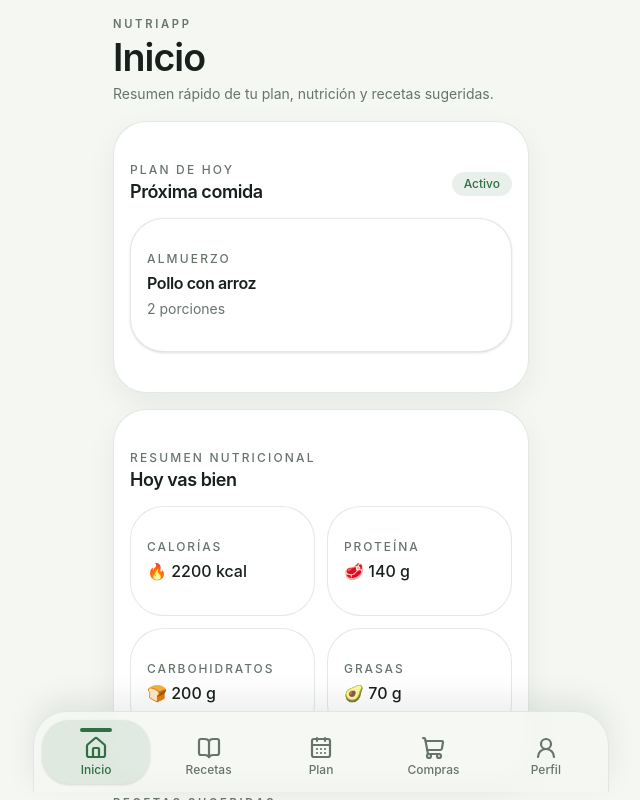
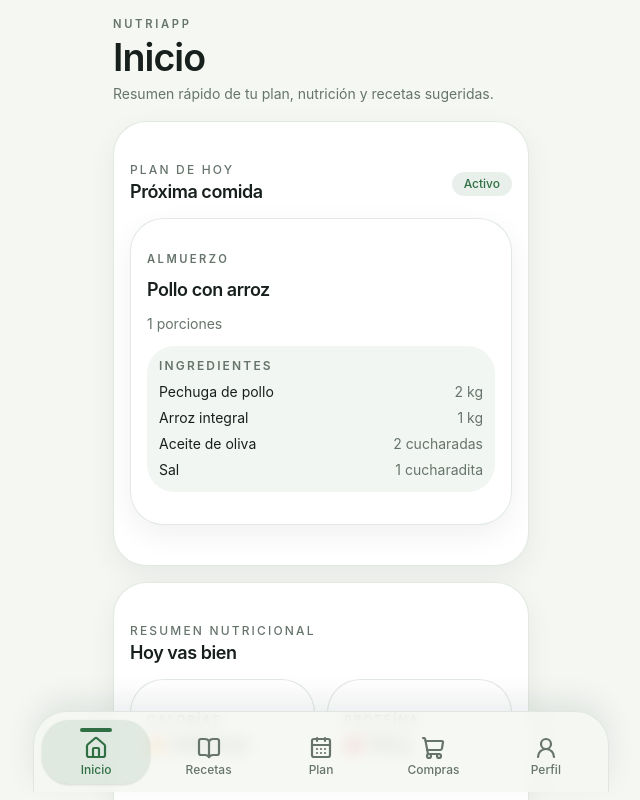
Before and after one commit to Enri3/nutriapp, a React (Vite) app: page /inicio in a window 1280 px wide. Shown: the top 800 px of the page, without its empty margins (319-959 px from the left). Built offline with nearby package versions, Linux system fonts and the light colour scheme.

Commit message:
comidas/recetas con ingredientes

```diff
--- a/src/components/planificacion/comida_card.tsx
+++ b/src/components/planificacion/comida_card.tsx
@@ -4,27 +4,53 @@ interface TarjetaComidaProps {
   tipoComida: string;
   nombreReceta: string;
   porciones: number;
+  ingredientes: Array<{
+    nombre: string;
+    cantidad: number;
+    unidad: string;
+  }>;
 }
 
 export default function TarjetaComida({
   tipoComida,
   nombreReceta,
   porciones,
+  ingredientes,
 }: TarjetaComidaProps) {
   return (
-    <Card size="sm" className="border-border/70 shadow-sm">
-      <CardContent className="space-y-1.5 p-4">
-        <p className="text-xs font-medium uppercase tracking-[0.18em] text-muted-foreground">
+    <Card size="sm" className="border-border/70 shadow-[0_10px_30px_rgba(15,23,42,0.06)]">
+      <CardContent className="space-y-3 p-4">
+        <p className="text-[0.7rem] font-semibold uppercase tracking-[0.22em] text-muted-foreground">
           {tipoComida}
         </p>
 
-        <h3 className="text-base font-semibold leading-tight">
+        <h3 className="text-lg font-semibold leading-tight text-balance">
           {nombreReceta}
         </h3>
 
         <p className="text-sm text-muted-foreground">
           {porciones} porciones
         </p>
+
+        <div className="space-y-2 rounded-2xl bg-muted/60 p-3">
+          <p className="text-xs font-semibold uppercase tracking-[0.18em] text-muted-foreground">
+            Ingredientes
+          </p>
+
+          <ul className="space-y-1.5 text-sm">
+            {ingredientes.slice(0, 4).map((ingrediente) => (
+              <li
+                key={ingrediente.nombre}
+                className="flex items-center justify-between gap-3 text-foreground"
+              >
+                <span className="truncate">{ingrediente.nombre}</span>
+                <span className="shrink-0 text-muted-foreground">
+                  {ingrediente.cantidad} {ingrediente.unidad}
+                </span>
+              </li>
+            ))}
+          </ul>
+        </div>
       </CardContent>
     </Card>
   );
--- a/src/components/planificacion/dia_card.tsx
+++ b/src/components/planificacion/dia_card.tsx
@@ -1,14 +1,20 @@
 interface DiaCardProps {
   dia: string;
   cantidad_comidas: number;
+  comidas: Array<{
+    tipo_comida: string;
+    nombre_receta: string;
+    porciones: number;
+  }>;
 }
 
 export default function DiaCard({
   dia,
   cantidad_comidas,
+  comidas,
 }: DiaCardProps) {
   return (
-    <div className="rounded-3xl border border-border/70 bg-card p-4 shadow-sm">
+    <div className="rounded-3xl border border-border/70 bg-card p-4 shadow-[0_10px_30px_rgba(15,23,42,0.06)]">
       <div className="flex items-center justify-between gap-3">
         <h3 className="text-base font-semibold">
           {dia}
@@ -19,9 +25,14 @@ export default function DiaCard({
         </span>
       </div>
 
-      <p className="mt-2 text-sm text-muted-foreground">
-        {cantidad_comidas} comidas planificadas
-      </p>
+      <ul className="mt-3 space-y-1.5 text-sm text-muted-foreground">
+        {comidas.slice(0, 4).map((comida) => (
+          <li key={comida.tipo_comida} className="flex items-center justify-between gap-3">
+            <span className="truncate">{comida.tipo_comida}</span>
+            <span className="truncate text-right text-foreground">{comida.nombre_receta}</span>
+          </li>
+        ))}
+      </ul>
     </div>
   );
 }
--- a/src/mocks/plan_diario.mock.ts
+++ b/src/mocks/plan_diario.mock.ts
@@ -1,22 +1,38 @@
+import { recetaMock1 } from "./recetas.mock";
+import { recetaMock2 } from "./recetas.mock";
+
 export const comidas_dia_mock = [
   {
     tipo_comida: "Desayuno",
     nombre_receta: "Avena con frutas",
     porciones: 1,
+    ingredientes: [
+      { nombre: "Avena", cantidad: 80, unidad: "g" },
+      { nombre: "Banana", cantidad: 1, unidad: "unidad" },
+      { nombre: "Leche", cantidad: 250, unidad: "ml" },
+      { nombre: "Miel", cantidad: 1, unidad: "cucharada" },
+    ],
   },
   {
-    tipo_comida: "Almuerzo",
-    nombre_receta: "Pollo con arroz",
-    porciones: 2,
+    tipo_comida: recetaMock1.categoria,
+    nombre_receta: recetaMock1.nombre,
+    porciones: 1,
+    ingredientes: recetaMock1.ingredientes,
   },
   {
     tipo_comida: "Merienda",
     nombre_receta: "Yogur con granola",
     porciones: 1,
+    ingredientes: [
+      { nombre: "Yogur natural", cantidad: 1, unidad: "vaso" },
+      { nombre: "Granola", cantidad: 40, unidad: "g" },
+      { nombre: "Frutillas", cantidad: 4, unidad: "unidades" },
+    ],
   },
   {
-    tipo_comida: "Cena",
-    nombre_receta: "Ensalada César",
+    tipo_comida: recetaMock2.categoria,
+    nombre_receta: recetaMock2.nombre,
     porciones: 1,
+    ingredientes: recetaMock2.ingredientes,
   },
 ];
--- a/src/mocks/recetas.mock.ts
+++ b/src/mocks/recetas.mock.ts
@@ -14,3 +14,43 @@ export const recetasMock = [
     dificultad: "Fácil",
   },
 ];
+
+export const recetaMock1 = {
+  id: 1,
+  nombre: "Pollo con arroz",
+  categoria: "Almuerzo",
+  tiempoPreparacion: 45,
+  dificultad: "Fácil",
+  ingredientes: [
+    { nombre: "Pechuga de pollo", cantidad: 2, unidad: "kg" },
+    { nombre: "Arroz integral", cantidad: 1, unidad: "kg" },
+    { nombre: "Aceite de oliva", cantidad: 2, unidad: "cucharadas" },
+    { nombre: "Sal", cantidad: 1, unidad: "cucharadita" },
+    { nombre: "Pimienta", cantidad: 1, unidad: "cucharadita" },
+  ],
+  pasos: [
+    "Cortar la pechuga de pollo en trozos y sazonar con sal y pimienta.",
+    "Calentar el aceite de oliva en una sartén y cocinar el pollo hasta que esté dorado.",
+    "Cocinar el arroz integral según las instrucciones del paquete.",
+    "Servir el pollo sobre el arroz y disfrutar.",
+  ],
+};
+
+export const recetaMock2 = {
+  id: 2,
+  nombre: "Ensalada César",
+  categoria: "Cena",
+  tiempoPreparacion: 15,
+  dificultad: "Fácil",
+  ingredientes: [
+    { nombre: "Lechuga romana", cantidad: 1, unidad: "unidad" },
+    { nombre: "Pechuga de pollo a la parrilla", cantidad: 1, unidad: "unidad" },
+    { nombre: "Queso parmesano rallado", cantidad: 50, unidad: "g" },
+  ],
+  pasos: [
+    "Lavar y cortar la lechuga romana en tiras.",
+    "Calentar una parrilla y cocinar la pechuga de pollo hasta que esté hecha.",
+    "Rallar el queso parmesano.",
+    "Mezclar la lechuga con el queso parmesano y servir con la pechuga de pollo.",
+  ],
+};
--- a/src/pages/inicio/inicio_page.tsx
+++ b/src/pages/inicio/inicio_page.tsx
@@ -4,6 +4,7 @@ import InformacionNutricional from "@/components/planificacion/informacion_nutri
 import { Card, CardContent } from "@/components/ui/card";
 
 import { recetasMock } from "@/mocks/recetas.mock";
+import { comidas_dia_mock } from "@/mocks/plan_diario.mock";
 
 import { NavLink } from "react-router-dom";
 
@@ -43,9 +44,10 @@ export default function InicioPage() {
           </div>
 
           <ComidaCard
-            tipoComida="Almuerzo"
-            nombreReceta="Pollo con arroz"
-            porciones={2}
+            tipoComida={comidas_dia_mock[1].tipo_comida}
+            nombreReceta={comidas_dia_mock[1].nombre_receta}
+            porciones={comidas_dia_mock[1].porciones}
+            ingredientes={comidas_dia_mock[1].ingredientes}
           />
         </CardContent>
         </NavLink>
--- a/src/pages/planificacion/plan_diario_page.tsx
+++ b/src/pages/planificacion/plan_diario_page.tsx
@@ -1,25 +1,60 @@
+import { useLocation } from "react-router-dom";
+
 import ComidaCard from "@/components/planificacion/comida_card";
 import InformacionNutricional from "@/components/planificacion/informacion_nutricional";
 import EncabezadoPagina from "@/components/headers/page_header";
 
 import { comidas_dia_mock } from "@/mocks/plan_diario.mock";
 
+interface EstadoPlanDiario {
+  dia?: {
+    dia: string;
+    cantidad_comidas: number;
+    comidas: Array<{
+      tipo_comida: string;
+      nombre_receta: string;
+      porciones: number;
+      ingredientes: Array<{
+        nombre: string;
+        cantidad: number;
+        unidad: string;
+      }>;
+    }>;
+  };
+  comidaDia?: Array<{
+    tipo_comida: string;
+    nombre_receta: string;
+    porciones: number;
+    ingredientes: Array<{
+      nombre: string;
+      cantidad: number;
+      unidad: string;
+    }>;
+  }>;
+}
+
 export default function PlanDiarioPage() {
+  const ubicacion = useLocation();
+  const estado = ubicacion.state as EstadoPlanDiario | null;
+  const comidasDelDia = estado?.comidaDia ?? comidas_dia_mock;
+  const nombreDelDia = estado?.dia?.dia ?? "Plan diario";
+
   return (
     <div className="space-y-4 pb-2">
       <EncabezadoPagina
         subtitulo="Planificación"
-        titulo="Plan diario"
+        titulo={nombreDelDia}
         descripcion="Detalle del día con las comidas programadas y el resumen nutricional."
       />
 
       <section className="space-y-3">
-        {comidas_dia_mock.map((comida) => (
+        {comidasDelDia.map((comida) => (
           <ComidaCard
             key={comida.tipo_comida}
             tipoComida={comida.tipo_comida}
             nombreReceta={comida.nombre_receta}
             porciones={comida.porciones}
+            ingredientes={comida.ingredientes}
           />
         ))}
       </section>
--- a/src/pages/planificacion/plan_semanal_page.tsx
+++ b/src/pages/planificacion/plan_semanal_page.tsx
@@ -1,3 +1,5 @@
+import { Link } from "react-router-dom";
+
 import DiaCard from "@/components/planificacion/dia_card";
 import EncabezadoPagina from "@/components/headers/page_header";
 import { semana_mock } from "@/mocks/planificacion.mock";
@@ -18,11 +20,18 @@ export default function PlanSemanalPage() {
 
       <section className="grid gap-3">
         {semana_mock.map((dia) => (
-          <DiaCard
+          <Link
             key={dia.dia}
-            dia={dia.dia}
-            cantidad_comidas={dia.cantidad_comidas}
-          />
+            to="/plan_diario"
+            state={{ dia, comidaDia: dia.comidas }}
+            className="block"
+          >
+            <DiaCard
+              dia={dia.dia}
+              cantidad_comidas={dia.cantidad_comidas}
+              comidas={dia.comidas}
+            />
+          </Link>
         ))}
       </section>
     </div>
```
